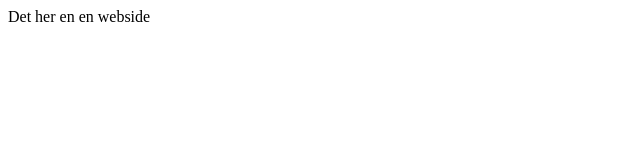
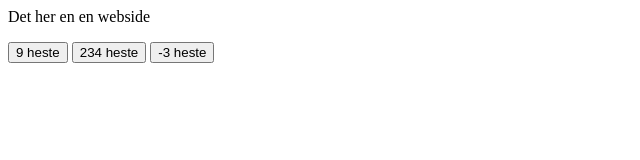
Before and after one commit to Sannabanana/Projekt-1, a plain HTML site: page index.html in a window 1280 px wide. Shown: the whole page, without its empty margins (0-640 px from the left). Drawn offline with Linux system fonts and the light colour scheme.

Commit message:
Skrev en opsummeringsside

```diff
--- a/index.html
+++ b/index.html
@@ -1,7 +1,22 @@
 <html>
+
 <head>
 	<title>Sanna er en abe</title>
+	<script>
+		function udskrivHestePris(antalHeste) {
+			let prisPerHest = 100
+			let valuta = "DKK"
+			console.log("Prisen for " + antalHeste + " heste er:")
+			console.log(antalHeste * prisPerHest + " " + valuta)
+		}
+	</script>
 </head>
+
 <body>
-	Det her en en webside
+	<p>Det her en en webside</p>
+	<button onclick="udskrivHestePris(9)">9 heste</button>
+	<button onclick="udskrivHestePris(234)">234 heste</button>
+	<button onclick="udskrivHestePris(-3)">-3 heste</button>
 </body>
+
+</html>
```
